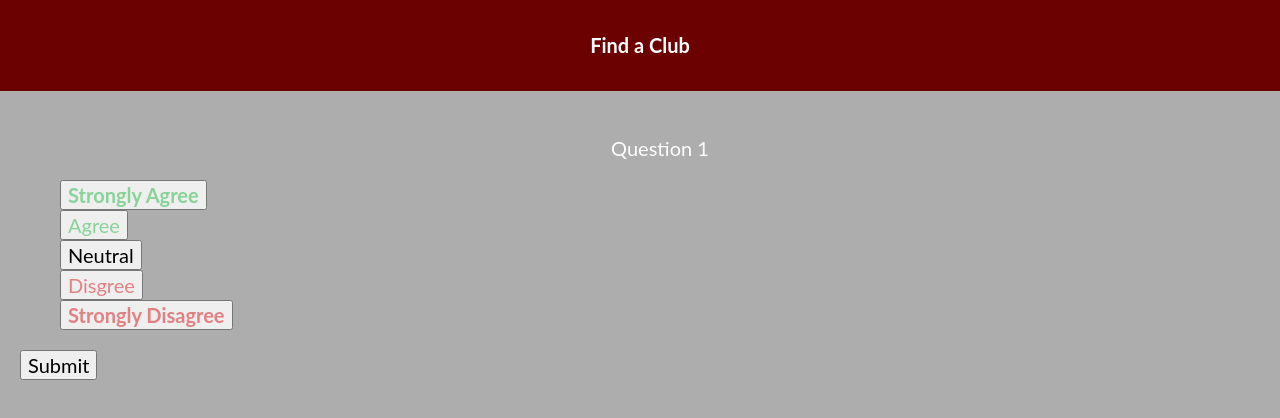
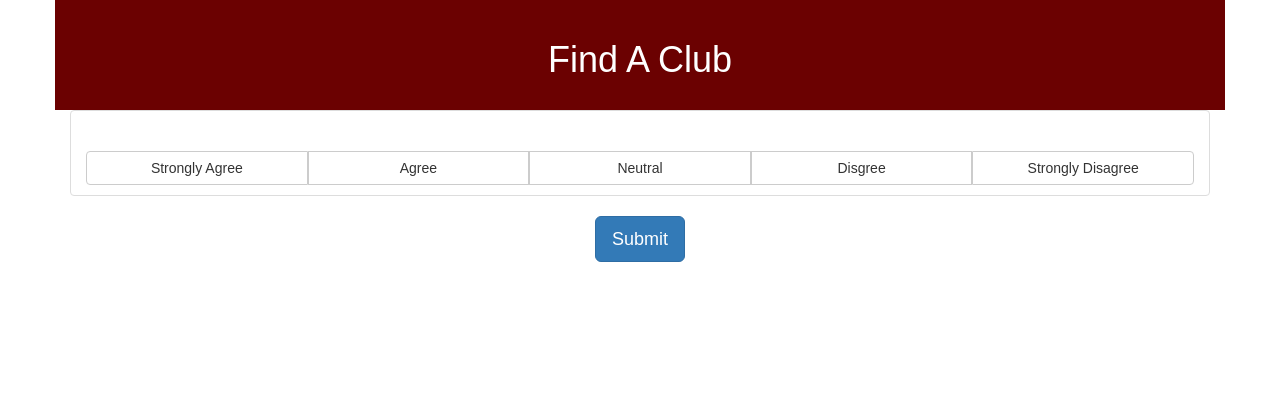
Before and after one commit to Tdonnelly20/Hack-WPI2022, a plain HTML site: page index.html in a window 1280 px wide. Drawn offline with nearby package versions, Linux system fonts and the light colour scheme.

Commit message:
Update index.html

```diff
--- a/index.html
+++ b/index.html
@@ -1,11 +1,21 @@
-<html>
-    <header >
-        <meta charset="us-ascii">
+<html lang="en">
+
+<head>
+  <meta charset="utf-8">
+  <meta name="viewport" content="width=device-width, initial-scale=1">
   <title>Find A Club</title>
-
-    	<meta name="viewport" content="width=device-width, initial-scale=1">
-        <link rel="stylesheet" type="text/css" href="style.css">
-        <script src="js/script.js"></script>
+  <!-- ANIMATE CSS -->
+  <link rel="stylesheet" type="text/css" href="css/animate.css">
+  <!-- FONTAWESOME -->
+  <link rel="stylesheet" type="text/css" href="font-awesome-4.7.0/css/font-awesome.min.css">
+  <!-- Latest compiled and minified CSS -->
+  <link rel="stylesheet" href="https://maxcdn.bootstrapcdn.com/bootstrap/3.3.7/css/bootstrap.min.css" integrity="sha384-BVYiiSIFeK1dGmJRAkycuHAHRg32OmUcww7on3RYdg4Va+PmSTsz/K68vbdEjh4u" crossorigin="anonymous">
+  <!-- Optional theme -->
+  <!-- 	<link rel="stylesheet" href="https://maxcdn.bootstrapcdn.com/bootstrap/3.3.7/css/bootstrap-theme.min.css" integrity="sha384-rHyoN1iRsVXV4nD0JutlnGaslCJuC7uwjduW9SVrLvRYooPp2bWYgmgJQIXwl/Sp" crossorigin="anonymous"> -->
+  <!-- GOOGLE FONT -->
+  <link href="https://fonts.googleapis.com/css?family=Lato" rel="stylesheet">
+  <!-- CUSTOM -->
+  <link rel="stylesheet" type="text/css" href="css/main.css">
   <style>
     p, h1, h2, h3, h4, h5, h6{
         text-align: center;
@@ -70,14 +80,15 @@
         height:100%;
     }
 </style>
+</head>
+<!-- BODY -->
 
-    </header>
-    <body >
-        <div class="header" >
-            <h1>Find a Club</h1>
+<body>
+
+  <div class="container text-center" style="overflow: hidden; background-color: rgb(107, 1, 1);padding: 20px 10px;">
+    <h1>Find A Club</h1>
   </div>
-        <div class="main-container">
-            <div class="container text-center" style="padding-top:25px;">
+  <div class="container text-center">
     <ul id="quiz" class="list-group">
         <li class="list-group-item prompt">
             <p>Question 1</p>
@@ -101,14 +112,40 @@
         </li>
     </ul>
   </div>
+
+  <div class="container text-center hide results">
+    <img src="https://raw.githubusercontent.com/danubevictoria/quiz/master/images/results1.jpg" class="results col-md-4 col-sm-4 col-xs-4">
+    <img src="https://raw.githubusercontent.com/danubevictoria/quiz/master/images/results2.jpg" class="results col-md-4 col-sm-4 col-xs-4">
+    <img src="https://raw.githubusercontent.com/danubevictoria/quiz/master/images/results3.jpg" class="results col-md-4 col-sm-4 col-xs-4">
+  </div>
+
+  <!-- <div class="container progress">
+		<div id="intro-bar" class="progress-bar" style="width: 15%" role="progressbar" aria-valuenow="15" aria-valuemin="0" aria-valuemax="100">
+			15%
+		</div>
+		<div id="extro-bar" class="progress-bar bg-success" role="progressbar" aria-valuenow="30" aria-valuemin="0" aria-valuemax="100">
+			30%
+		</div>
+	</div> -->
+
   <div class="container text-center results hide">
     <p id="results"></p>
   </div>
+
   <div class="container text-center bottom">
     <button id="submit-btn" class="btn btn-primary btn-lg">Submit</button>
 
     <button id="retake-btn" class="hide btn btn-primary btn-lg">Retake Quiz</button>
   </div>
-        </div>
+  <!-- SCRIPTS -->
+
+  <!-- JQUERY -->
+  <script src="https://ajax.googleapis.com/ajax/libs/jquery/3.2.0/jquery.min.js"></script>
+  <!-- BOOTSTRAP -->
+  <!-- Latest compiled and minified JavaScript -->
+  <script src="https://maxcdn.bootstrapcdn.com/bootstrap/3.3.7/js/bootstrap.min.js" integrity="sha384-Tc5IQib027qvyjSMfHjOMaLkfuWVxZxUPnCJA7l2mCWNIpG9mGCD8wGNIcPD7Txa" crossorigin="anonymous"></script>
+  <!-- CUSTOM -->
+  <script type="text/javascript" src="js/main.js"></script>
 </body>
+
 </html>
```
Lines whose indentation alone changed are shown as unchanged.
